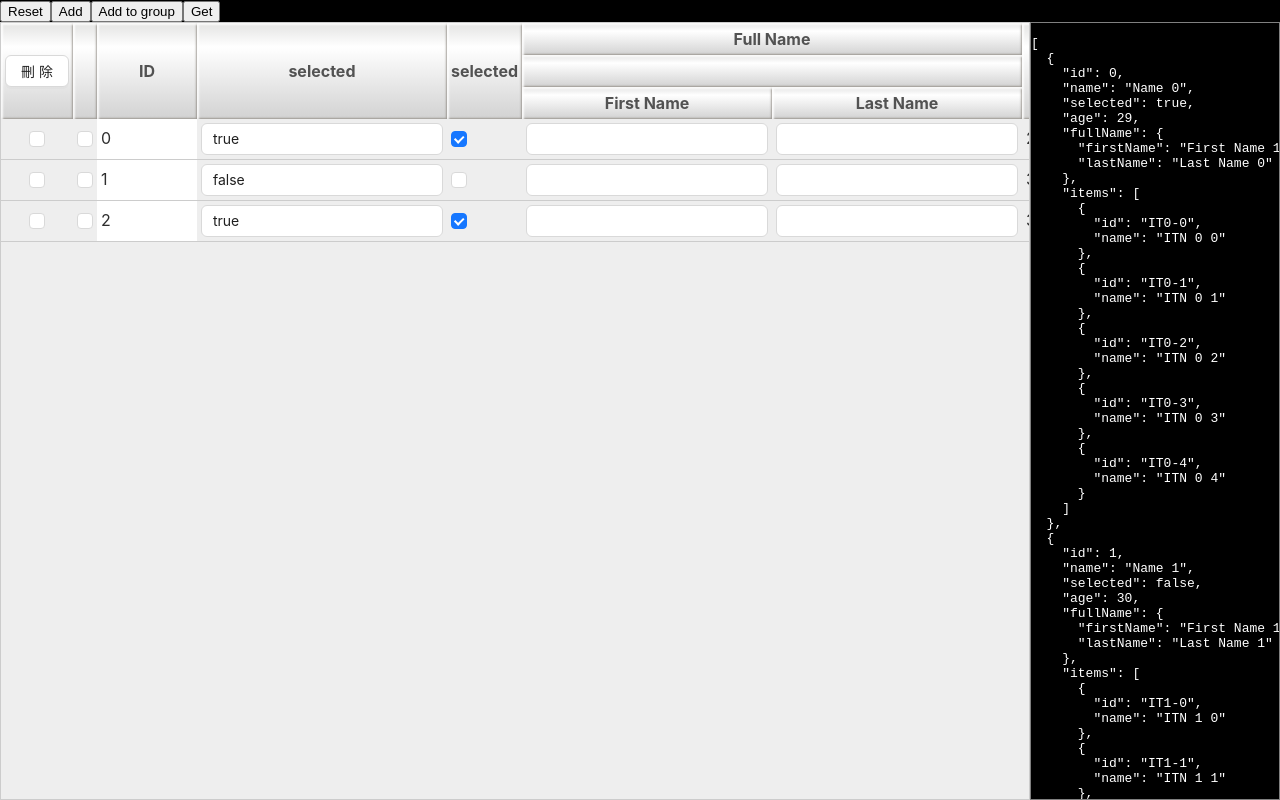
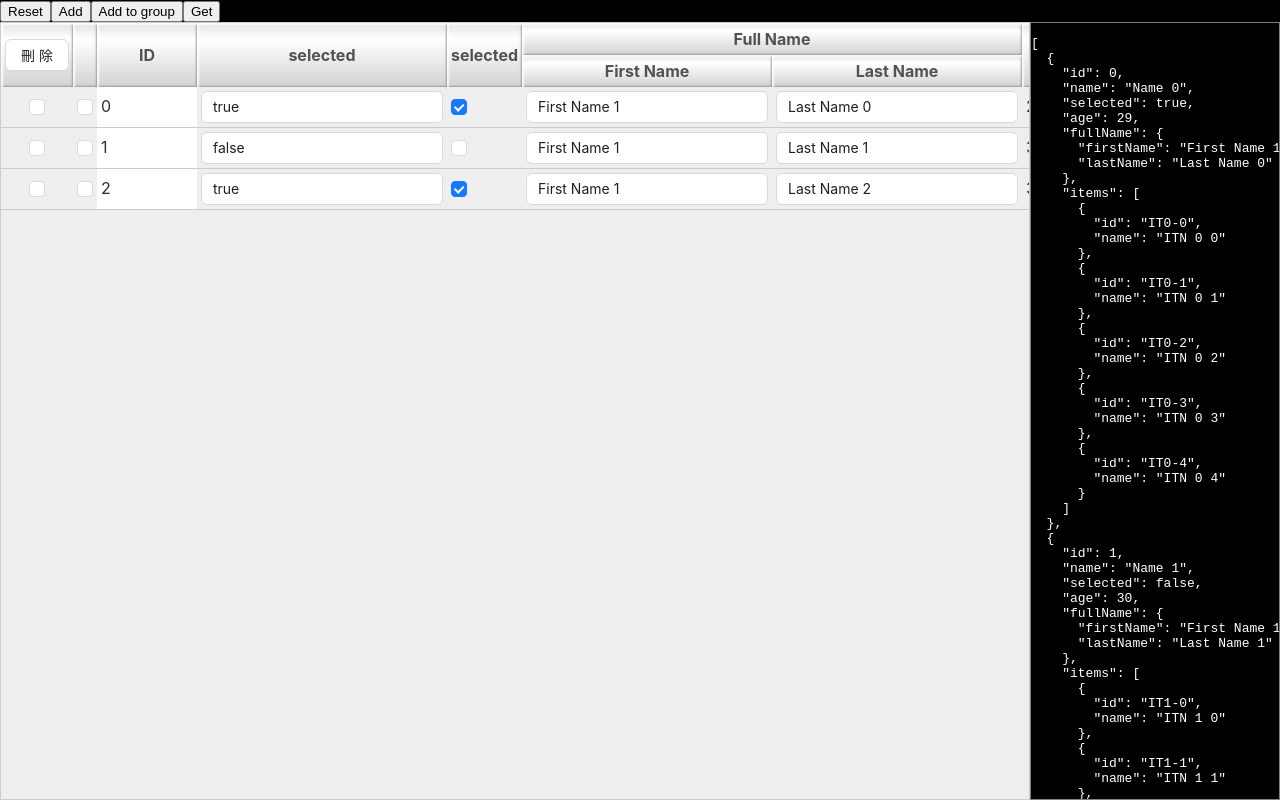
Before and after one commit to jorenlai/jrsymphony, a React (Create React App) app: page /table in a window 1280 px wide. Built offline with nearby package versions, Linux system fonts and the light colour scheme.

Commit message:
table column resizable

```diff
--- a/src/AppTable.js
+++ b/src/AppTable.js
@@ -218,7 +218,6 @@ function AppTable() {
 
 				{name:'id',label:'ID'
 					,style(a,b,c){
-						po('style',a,b,c,this)
 						return {
 							background: 'white'
 						}
@@ -249,14 +248,8 @@ function AppTable() {
 				,{name:'fullName',label:'Full Name'
 					// ,type:JRFields
 					,columns:[
-						{
-							name:'test'
-							,label:''
-							,columns:[
-								{name:'firstName',label:'First Name',type:Input,align:'end'}
-								,{name:'lastName',label:'Last Name',type:JRInput}
-							]
-						}
+						{name:'firstName',label:'First Name',type:Input,align:'end'}
+						,{name:'lastName',label:'Last Name',type:JRInput}
 					]
 
 				}
--- a/src/jrs/JRTable/JRTable.jsx
+++ b/src/jrs/JRTable/JRTable.jsx
@@ -4,6 +4,8 @@ import { TBodies } from "./TBodies";
 import { StyledJRTable } from "./StyledJRTable";
 import JRFrame from "../JRFrame/JRFrame";
 import { Button, Checkbox } from "antd";
+import React from "react";
+import SliderLine from "./SliderLine";
 
 const getMapObject=(map,names)=>{
     const name=names.shift(names)
@@ -26,6 +28,12 @@ const setMapObject=(map,names,value)=>{
 }
 
 export default class JRTable extends JRFrame {
+    constructor(props) {
+        super(props);
+        this.sliderLineRef = React.createRef()
+        this.colGroupRef = React.createRef()
+    }
+
     UNSAFE_componentWillMount(){
         this.setColumns(this.props.columns)
     }
@@ -193,6 +201,7 @@ export default class JRTable extends JRFrame {
         return<StyledJRTable
             className={`${this.props.className??''} jr-table ${this.props.onRowClick?'row-highlightable':''}`}
         >
+            <div>
                 <table className={'jr-table-table'}>
                     <TBodies
                         table={this}
@@ -219,6 +228,8 @@ export default class JRTable extends JRFrame {
                     />
                 </table>
                 <div className={'empty'}>{this.noData() && '無資料'}</div>
+                <SliderLine ref={this.sliderLineRef} table={this}/>
+            </div>
         </StyledJRTable>
     }
 }
--- /dev/null
+++ b/src/jrs/JRTable/Slider.jsx
@@ -0,0 +1,33 @@
+import React from "react"
+import styled from "styled-components"
+import { po } from "../JRUtils"
+
+export const StyledSlider=styled.div`
+    Xborder:1px solid blue;
+    position: absolute;
+    top: 0;
+    right: 0;
+    height:100%;
+    cursor: col-resize;
+    width:6px;
+    user-select: none;
+    &:hover{
+        border-right:1px dashed black;
+    }
+`
+export default class Slider extends React.Component {
+    constructor(){
+        super();
+        this.sliderRef=React.createRef()
+    }
+
+    render(){
+        const sliderLine=this.props.table.sliderLineRef.current
+        return <StyledSlider
+            ref={this.sliderRef}
+            onMouseDown={()=>{
+                sliderLine.start(true,this.sliderRef.current.getBoundingClientRect(),this.props.thRef.current.getBoundingClientRect())
+            }}
+        />
+    }
+}
--- /dev/null
+++ b/src/jrs/JRTable/SliderLine.jsx
@@ -0,0 +1,57 @@
+import React from "react"
+import styled from "styled-components"
+import { po } from "../JRUtils";
+
+export const StyledSliderLine=styled.div`
+    position: absolute;
+    height: 100%;
+    width:1px;
+    color:black;
+    border:0;
+    user-select: none;
+`
+
+export default class SliderLine extends React.Component {
+    constructor(){
+        super();
+        this.ref=React.createRef()
+        this.state={
+            show:false
+        }
+    }
+
+    stop=()=>{
+        po('stop')
+        this.setState({show:false})
+        document.body.style.cursor='default'
+        window.removeEventListener('mousemove',this.move)
+        window.removeEventListener('mouseup',this.stop)
+    }
+    move=(e)=>{
+        po('--------------',this.props.table.colGroupRef)
+        const min=this.thP.x+10
+        const x=e.clientX>=min
+            ?e.clientX
+            :min
+        this.ref.current.style.left=x+'px'
+        document.body.style.cursor='col-resize'
+    }
+    start(show,p,thP){
+        this.thP=thP
+        this.setState({show:true})
+        if(show) {
+            window.addEventListener('mousemove',this.move)
+            window.addEventListener('mouseup',this.stop)
+            this.ref.current.style.left=((p.x+p.width)-3)+'px'
+        }
+    }
+    render(){
+        return <StyledSliderLine
+            $show={this.show}
+            ref={this.ref}
+            style={{
+                border:this.state?.show?'1px dashed gray':'0'
+            }}
+        />
+    }
+}
--- a/src/jrs/JRTable/StyledJRTable.jsx
+++ b/src/jrs/JRTable/StyledJRTable.jsx
@@ -5,26 +5,20 @@ export const StyledJRTable=styled.div`
     --column-b-color:#eeeeee;
     --column-b-hover-color:#ffffff;
 
+    position: relative;
     background: var(--column-b-color);
     border:1px solid var(--column-bd-color);
+
+    display:flex;
+    flex:1;
+    overflow: hidden;
+
+    >div{
 
         display:flex;
         flex-direction: column;
         flex:1;
         overflow: overlay;
-
-
-
-    .empty{
-        color:#848484;
-
-
-        height:100%;
-        flex:1;
-        display:flex;
-        justify-content: center;
-        align-items: center;
-    }
 
         &.row-highlightable{
             tbody{
@@ -52,28 +46,13 @@ export const StyledJRTable=styled.div`
                 top: 0;
 
                 th{
+                    position: relative;
                     height:32px;
                     padding: 4px;
                     background: linear-gradient(180deg, rgba(227, 227, 226, 1) 0%, rgba(255, 255, 255, 1) 25%, rgba(210, 210, 210, 1) 100%);
                     box-shadow: 2px 2px 2px 0 #ffffffd6 inset, -1px -1px 2px 0px #8a847dbf inset;
                     color: #525252;
                     white-space: nowrap;
-
-                position: relative;
-                .slider{
-                    xborder:1px solid blue;
-                    position: absolute;
-                    top: 0;
-                    right: 0;
-                    height:100%;
-                    cursor: col-resize;
-                    width:5px;
-                    user-select: none;
-                }
-                .slider:hover{
-                    border-right:2px solid gray;
-                    border-right-style: dashed;
-                }
                 }
             }
 
@@ -89,6 +68,7 @@ export const StyledJRTable=styled.div`
                 Xth:nth-child(1){
                     Xborder-left:1px solid var(--column-bd-color);
                 }
+
                 th{
                     height:32px;
                     padding: 4px;
@@ -137,4 +117,20 @@ export const StyledJRTable=styled.div`
                 }
             }
         }
+
+
+
+
+        > .empty{
+            color:#848484;
+
+
+            height:100%;
+            flex:1;
+            display:flex;
+            justify-content: center;
+            align-items: center;
+        }
+    }
+
 `
--- a/src/jrs/JRTable/TBodies.jsx
+++ b/src/jrs/JRTable/TBodies.jsx
@@ -132,8 +132,8 @@ const Td=({column:_column,record,tbodyIndex,trIndex,tdIndex,table})=>{
         content=value
     }
     return <td
-        colspan={style.colSpan}
-        rowspan={style.rowSpan}
+        colSpan={style.colSpan}
+        rowSpan={style.rowSpan}
         style={{
             textAlign:align
             ,verticalAlign:vAlign
@@ -162,7 +162,6 @@ const Tds=({leafColumns,record,table,tbodyIndex,trIndex})=>{
 
 
 const TBody=({groupData,dataSource,groupHeader,leafColumns,groupFooter,table,tbodyIndex})=>{
-    // const dataGroup=dataSource[tbodyIndex]
 
     const neededProps={table,tbodyIndex}
     return <>
--- a/src/jrs/JRTable/THead.jsx
+++ b/src/jrs/JRTable/THead.jsx
@@ -1,8 +1,10 @@
+import React, { useRef } from "react"
 import { flexType, po, whatType } from "../JRUtils"
+import Slider from "./Slider"
 
 
-const Colgroup=({leafColumns})=>{
-    return <colgroup>
+const Colgroup=({leafColumns,colGroupRef})=>{
+    return <colgroup ref={colGroupRef}>
     {
         leafColumns?.map((_column,index)=>{
             const {width,...column}=_column
@@ -17,12 +19,17 @@ const Colgroup=({leafColumns})=>{
 
 const Ths=({deep,rowColumn,rowIndex,table})=>{
     return rowColumn?.map((column,colIndex)=>{
+        const thRef=React.createRef()
         return <th key={colIndex}
+            ref={thRef}
             colSpan={column.colSpan}
             rowSpan={column.isLeaf&&(deep>rowIndex)?deep-rowIndex+1:null}
         >
             {flexType(column.label,table)}
-            {table.props.resizableColumns===true && <div className={'slider'}></div>}
+            {
+                table.props.resizableColumns===true
+                && <Slider table={table} thRef={thRef}/>
+            }
         </th>
     })
 }
@@ -39,16 +46,11 @@ export const HeadTrs=({columns:_columns,trClassName,table})=>{
 }
 
 export const THead=({columns,leafColumns,table})=>{
-    const trs=columns?.map((rowColumn,rowIndex)=>{
-        return <tr key={rowIndex}>
-            <Ths deep={columns.length-1} rowColumn={rowColumn} rowIndex={rowIndex}/>
-        </tr>
-    })
     return <>
         <thead>
             <HeadTrs columns={columns} table={table}/>
         </thead>
-        <Colgroup leafColumns={leafColumns}/>
+        <Colgroup leafColumns={leafColumns} colGroupRef={table.colGroupRef}/>
     </>
 }
 
```
Lines whose indentation alone changed are shown as unchanged.
